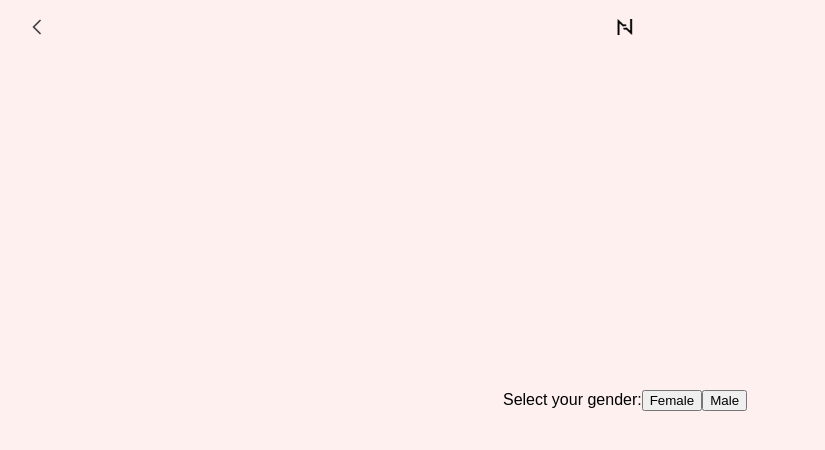
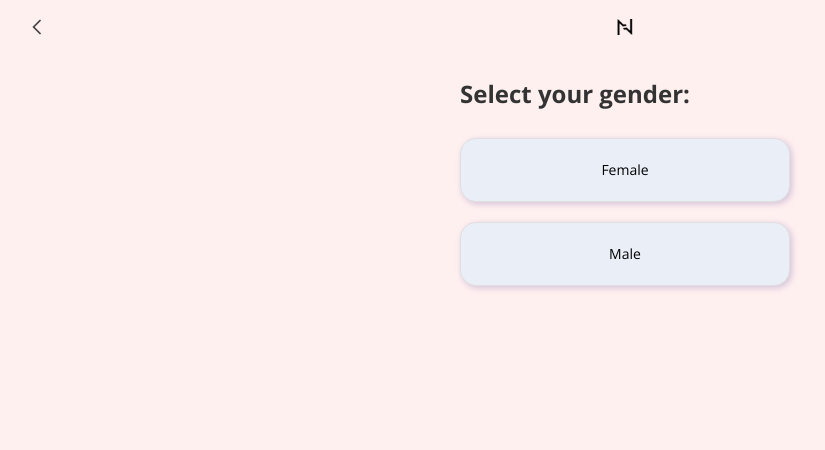
Before and after one commit to StasSytnykov/survey, a Next.js app: page /survey/q1 in a window 1280 px wide. Shown: the top 450 px of the page, without its empty margins (15-840 px from the left). Built offline with nearby package versions, Linux system fonts and the light colour scheme.

Commit message:
Add basic styles to button and SurveyScreen

```diff
--- a/app/layout.tsx
+++ b/app/layout.tsx
@@ -1,10 +1,17 @@
 import type { ReactNode } from "react";
+import { Open_Sans } from "next/font/google";
 
 import { Header } from "@/src/components/Header";
 import { StoreProvider } from "@/src/providers/StoreProvider";
 
 import "@/src/styles/globals.css";
 import styles from "@/src/styles/layout.module.css";
+
+const openSans = Open_Sans({
+  weight: ["400", "700"],
+  subsets: ["latin"],
+  display: "swap",
+});
 
 interface Props {
   readonly children: ReactNode;
@@ -13,7 +20,7 @@ interface Props {
 export default function RootLayout({ children }: Props) {
   return (
     <StoreProvider>
-      <html lang="en">
+      <html lang="en" className={openSans.className}>
         <body>
           <header className={styles.header}>
             <Header />
--- /dev/null
+++ b/src/components/Button/index.module.css
@@ -0,0 +1,54 @@
+.actionButton {
+  display: block;
+  position: relative;
+  z-index: 1;
+
+  height: 64px;
+  width: 330px;
+  padding: 12px 20px;
+
+  border-radius: 16px;
+  border: 1px solid #e0e0e0;
+
+  background-color: #eaeef7;
+  box-shadow: 2px 2px 6px 0px #543c9740;
+
+  font-size: 14px;
+  line-height: 20px;
+  text-align: center;
+
+  transition: color 0.3s ease-in;
+}
+
+.actionButton::before {
+  content: "";
+  position: absolute;
+  top: 0;
+  left: 0;
+  width: 330px;
+  height: 64px;
+  background: linear-gradient(
+    165.54deg,
+    #141333 -33.39%,
+    #202261 15.89%,
+    #543c97 55.84%,
+    #6939a2 74.96%
+  );
+  opacity: 0;
+  transition: opacity 0.3s ease-in;
+  z-index: -1;
+  border-radius: 16px;
+}
+
+.actionButton:hover::before,
+.actionButton:focus::before,
+.actionButton:active::before {
+  opacity: 1;
+}
+
+.actionButton:hover,
+.actionButton:focus,
+.actionButton:active {
+  color: #fafafa;
+  border: 1px solid transparent;
+}
--- a/src/components/Button/index.tsx
+++ b/src/components/Button/index.tsx
@@ -1,6 +1,7 @@
 "use client";
 
 import { ReactNode } from "react";
+import styles from "./index.module.css";
 
 interface ButtonProps {
   children: ReactNode;
@@ -8,5 +9,9 @@ interface ButtonProps {
 }
 
 export const Button = ({ children, onClick }: ButtonProps) => {
-  return <button onClick={onClick}>{children}</button>;
+  return (
+    <button className={styles.actionButton} onClick={onClick}>
+      {children}
+    </button>
+  );
 };
--- a/src/components/SurveyScreen/index.module.css
+++ b/src/components/SurveyScreen/index.module.css
@@ -1,3 +1,10 @@
+.surveyScreen {
+  display: flex;
+  flex-direction: column;
+  gap: 30px;
+  max-width: 330px;
+}
+
 .surveyInfoScreen {
   position: absolute;
   width: 100%;
@@ -18,3 +25,23 @@
   flex-direction: column;
   align-items: center;
 }
+
+.question {
+  font-weight: 700;
+  font-size: 24px;
+  line-height: 28px;
+  color: #333333;
+}
+
+.questionStatement {
+  font-weight: 700;
+  font-size: 18px;
+  line-height: 28px;
+  color: #333333;
+}
+
+.answersList {
+  display: flex;
+  flex-direction: column;
+  gap: 20px;
+}
--- a/src/components/SurveyScreen/index.tsx
+++ b/src/components/SurveyScreen/index.tsx
@@ -4,7 +4,7 @@ import { QuestionData } from "@/src/types";
 import { Button } from "../Button";
 import { useRouter } from "next/navigation";
 
-// import styles from "./index.module.css";
+import styles from "./index.module.css";
 
 interface SurveyScreenProps {
   questionData: QuestionData;
@@ -22,16 +22,20 @@ export const SurveyScreen = ({ questionData }: SurveyScreenProps) => {
   };
 
   return (
-    <section>
-      {questionData.question}
-      {questionData.options.map((option) => (
-        <Button
-          key={option.label}
-          onClick={() => handleClick(option.next)}
-        >
-          {option.label}
-        </Button>
-      ))}
+    <section className={styles.surveyScreen}>
+      <h1 className={styles.question}>{questionData.question}</h1>
+      {questionData.statement && (
+        <p className={styles.questionStatement}>{questionData.statement}</p>
+      )}
+      <ul className={styles.answersList}>
+        {questionData.options.map((option) => (
+          <li key={option.label}>
+            <Button onClick={() => handleClick(option.next)}>
+              {option.label}
+            </Button>
+          </li>
+        ))}
+      </ul>
     </section>
   );
 };
--- a/src/config/survey.json
+++ b/src/config/survey.json
@@ -55,11 +55,11 @@
     "options": [
       {
         "label": "I was unhappy with low things were going in my relationship",
-        "next": "q10"
+        "next": "q6"
       },
       {
         "label": "I was unhappy with parts of my relationship, but some thing were working",
-        "next": "q10"
+        "next": "q6"
       },
       { "label": "I was generally happy with my relationship", "next": "q6" },
       { "label": "I’ve never been in a relationship", "next": "q6" }
@@ -190,7 +190,7 @@
     "statement": "We analyze hundreds of data points to create your unique astrological blueprint. This is combined with AI to tailor-make your astrological insights, based on your answers. We’re going to change your relationship with astrology.",
     "screenType": "info",
     "questionType": "single",
-    "options": [{ "label": "Next", "next": "q13" }]
+    "options": [{ "label": "Next", "next": "q16" }]
   },
   {
     "id": "q15",
--- a/src/styles/globals.css
+++ b/src/styles/globals.css
@@ -3,7 +3,13 @@ body {
   min-height: 100vh;
   padding: 0;
   margin: 0;
-  font-family: open-sans, sans-serif;
+  font-family: "Open Sans", sans-serif;
+}
+
+button {
+  all: unset;
+  cursor: pointer;
+  box-sizing: border-box;
 }
 
 a {
@@ -14,3 +20,17 @@ a {
 * {
   box-sizing: border-box;
 }
+
+h1,
+h2,
+h3,
+h4,
+p {
+  margin: 0;
+  padding: 0;
+}
+
+ul,
+li {
+  all: unset;
+}
--- a/src/styles/layout.module.css
+++ b/src/styles/layout.module.css
@@ -4,7 +4,6 @@
     "header"
     "main";
   grid-template-rows: auto 1fr;
-  align-items: center;
   min-height: 100vh;
   background-color: #fff0f0;
 }
@@ -18,6 +17,7 @@
 
 .main {
   grid-area: main;
+  padding: 80px 0;
 }
 
 .header,
@@ -25,5 +25,4 @@
   display: flex;
   flex-direction: column;
   align-items: center;
-  justify-content: center;
 }
```
